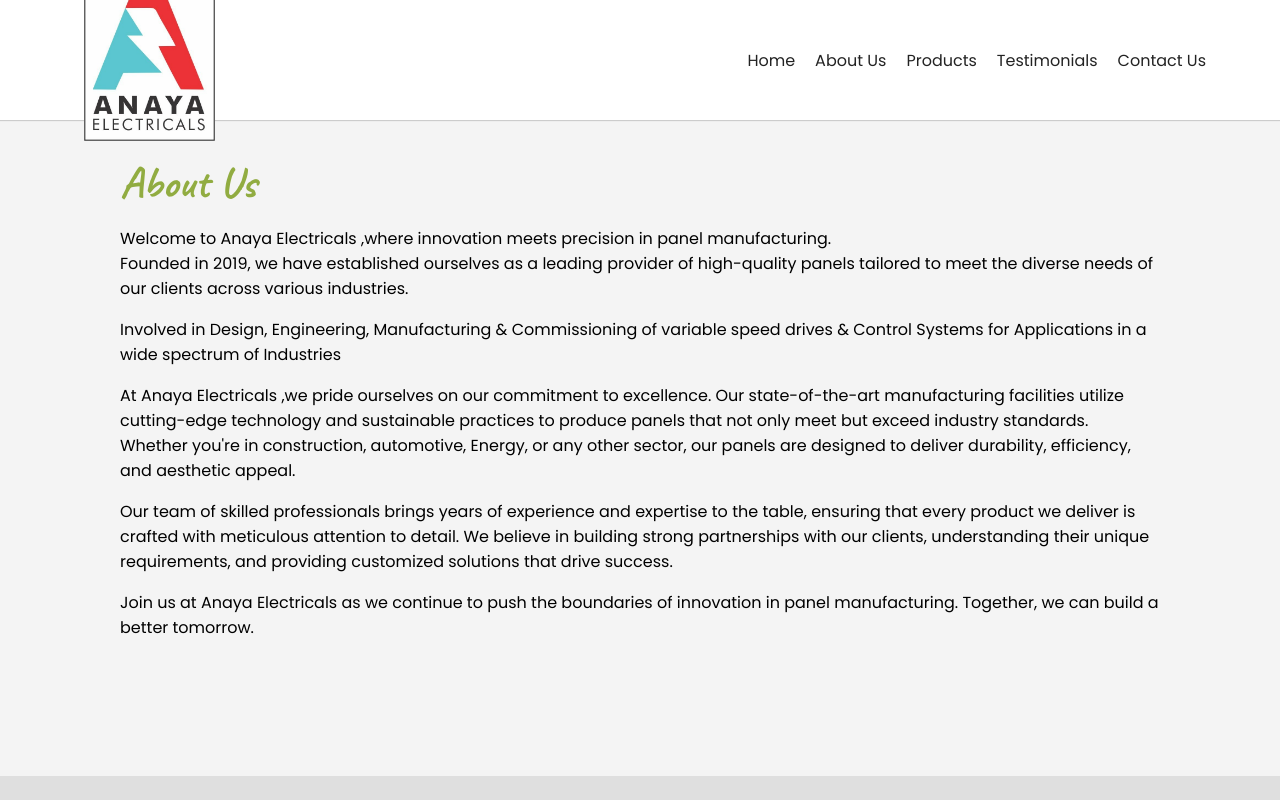
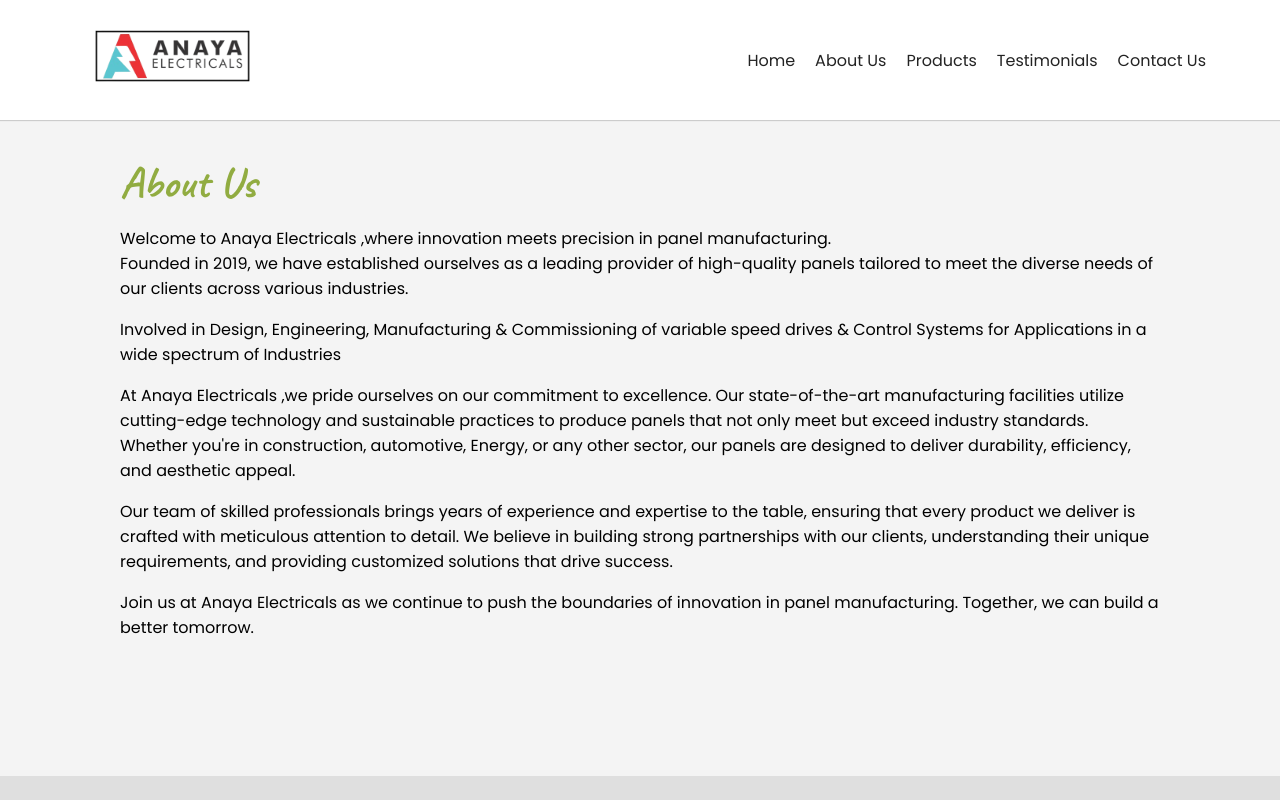
Before and after one commit to tgfconsultants/tgfconsultants.github.io, a plain HTML site: page about.html in a window 1280 px wide. Shown: the top 800 px of the page. Drawn offline with Linux system fonts and the light colour scheme.

Commit message:
styles chages

```diff
--- a/about.html
+++ b/about.html
@@ -12,7 +12,7 @@
 <body>
     <header>
         <div id="top-bar">
-            <a href="index.html" ><h3 id="logo" ><img src="./Assets/anaya_logo.jpg" alt="logo"></h3> </a>
+            <a href="index.html" ><h3 id="logo" ><img src="./Assets/Untitled_design-removebg-preview.png" alt="logo"></h3> </a>
             <div id="menu-wrapper">
                 <a href="index.html" class="menu-items">Home</a>
                 <a href="about.html" class="menu-items">About Us</a>
```
Also changed, not shown: products.html (+1 -1 lines).
